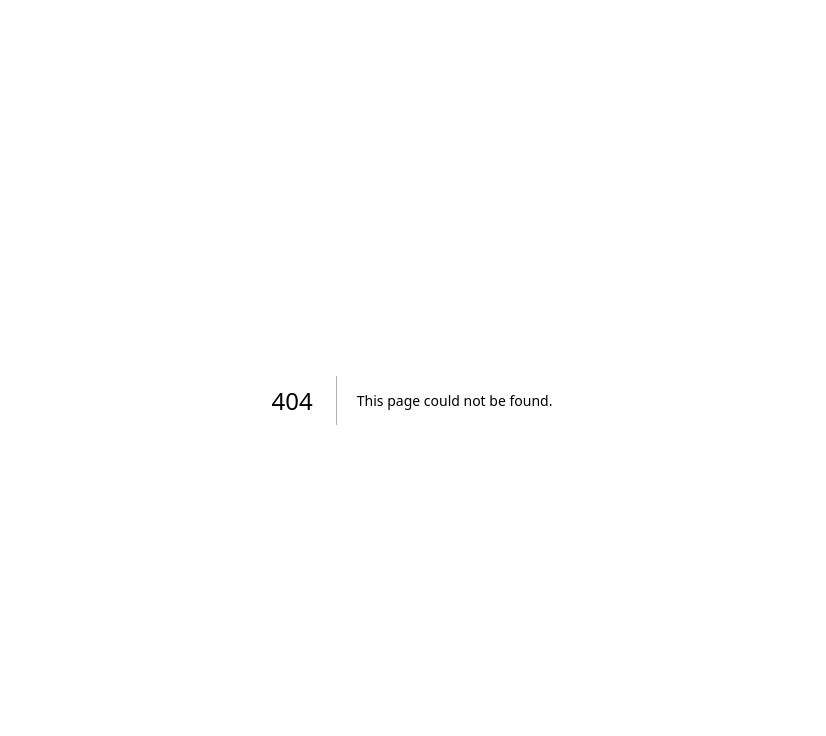
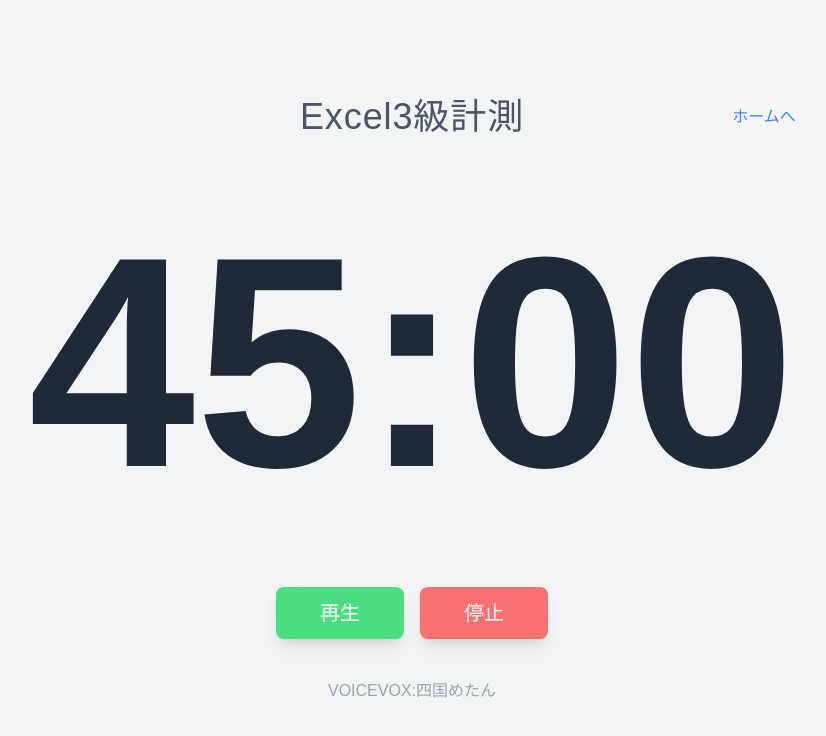
Before and after one commit to kuwa124/cs-timer, a Next.js app: page /excel3Class in a window 1280 px wide. Before the commit this address had no page. Shown: the top 736 px of the page, without its empty margins (228-1054 px from the left). Built offline with nearby package versions, Linux system fonts and the light colour scheme.

Commit message:
♻️ ✨ エクセル３級ページの追加とそれに伴うリファクタリング

```diff
--- /dev/null
+++ b/src/app/(routes)/excel3Class/page.tsx
@@ -0,0 +1,28 @@
+import { Timer } from '@/app/components/Timer';
+import { getPageData } from '@/constants/pageConfig';
+import { Announcoments } from '@/types/type';
+
+const excel3ClassAnnouncements: Announcoments[] = [
+  // 45分（2700秒）から経過した分数後にアナウンス
+  // 何分経過後のアナウンスか、わかりやすいように「○○ * 60」で記載
+  { time: 2700 - 20 * 60, file: '/excel/01_20minProgress.wav' },
+  { time: 2700 - 30 * 60, file: '/excel/02_30minProgress.wav' },
+  { time: 2700 - 35 * 60, file: '/common/04_10minutesAgo.wav' },
+  { time: 2700 - 40 * 60, file: '/common/05_5minutesAgo.wav' },
+  { time: 2700 - 42 * 60, file: '/common/06_3minutesAgo.wav' },
+  { time: 2700 - 44 * 60, file: '/common/07_1minutesAgo.wav' },
+];
+
+const Excel3Class = () => {
+  return (
+    <div className='flex flex-col items-center justify-center min-h-screen bg-gray-100'>
+      <Timer
+        title={getPageData('EXCEL3_CLASS').title}
+        announcements={excel3ClassAnnouncements}
+        time={2700}
+      />
+    </div>
+  );
+};
+
+export default Excel3Class;
--- a/src/app/components/Timer.tsx
+++ b/src/app/components/Timer.tsx
@@ -7,9 +7,10 @@ import { Announcoments } from '@/types/type';
 type TimerProps = {
   title: string;
   announcements: Announcoments[];
+  time?: number;
 };
 
-export const Timer = ({ title, announcements }: TimerProps) => {
+export const Timer = ({ title, announcements, time }: TimerProps) => {
   const {
     formatTime,
     isPaused,
@@ -18,7 +19,7 @@ export const Timer = ({ title, announcements }: TimerProps) => {
     startTimer,
     stopTimer,
     timeRemaining,
-  } = useTimer(announcements);
+  } = useTimer(announcements,time);
 
   return (
     <div className='p-4'>
--- a/src/constants/navigation.ts
+++ b/src/constants/navigation.ts
@@ -12,4 +12,8 @@ export const navigationButtons: NavigationButton[] = [
     title: getPageData('WORD3_BEFORE_TESTING').title, // ボタンに表示するテキスト
     path: getPageData('WORD3_BEFORE_TESTING').path, // クリック時の移動先URL
   },
+  {
+    title: getPageData('EXCEL3_CLASS').title, // ボタンに表示するテキスト
+    path: getPageData('EXCEL3_CLASS').path, // クリック時の移動先URL
+  },
 ];
--- a/src/constants/pageConfig.ts
+++ b/src/constants/pageConfig.ts
@@ -1,7 +1,8 @@
 import { PageConfig } from '@/types/type';
 
-// ページ設定の定義
-// as constで値を完全に固定する（変更不可にする）
+/** ページ設定の定義
+ * - as constで値を完全に固定する（変更不可にする）
+*/
 export const PAGE_CONFIG: PageConfig = {
   // Word3級計測ページの設定
   WORD3_CLASS: {
@@ -11,7 +12,12 @@ export const PAGE_CONFIG: PageConfig = {
   // Word3級計測試験前ページの設定
   WORD3_BEFORE_TESTING: {
     title: 'Word3級計測試験前',
-    path: '/Word3BeforeTesting',
+    path: '/word3BeforeTesting',
+  },
+  // Excel3級計測ページの設定
+  EXCEL3_CLASS: {
+    title: 'Excel3級計測',
+    path: '/excel3Class',
   },
 } as const;
 
--- a/src/hooks/useTimer.ts
+++ b/src/hooks/useTimer.ts
@@ -12,8 +12,8 @@ type UseTimer = {
   formatTime: (seconds: number) => string; // 時間を「分:秒」形式にフォーマットする関数
 };
 
-export const useTimer = (announcements: Announcoments[]): UseTimer => {
-  const [timeRemaining, setTimeRemaining] = useState<number>(50 * 60); // 残り時間の状態（秒）50分を秒に変換
+export const useTimer = (announcements: Announcoments[], time:number = 3000): UseTimer => {
+  const [timeRemaining, setTimeRemaining] = useState<number>(time); // 残り時間の状態（秒）50分を秒に変換(50分*60秒=3000秒)
   const [isRunning, setIsRunning] = useState<boolean>(false); // タイマーが動作中かどうか
   const [isPaused, setIsPaused] = useState<boolean>(false); // 一時停止中かどうか
   const [isStartCountdown, setIsStartCountdown] = useState<boolean>(false); // 開始前のカウントダウン中かどうか
@@ -123,7 +123,7 @@ export const useTimer = (announcements: Announcoments[]): UseTimer => {
     // すべての状態を初期値にリセット
     setIsRunning(false);
     setIsPaused(false);
-    setTimeRemaining(50 * 60); // 50分にリセット
+    setTimeRemaining(time); // 50分にリセット
     lastAnnouncementTimeRef.current = null; // アナウンス時間もリセット
     isEndingRef.current = false; // 終了フラグもリセット
   }, []);
```
